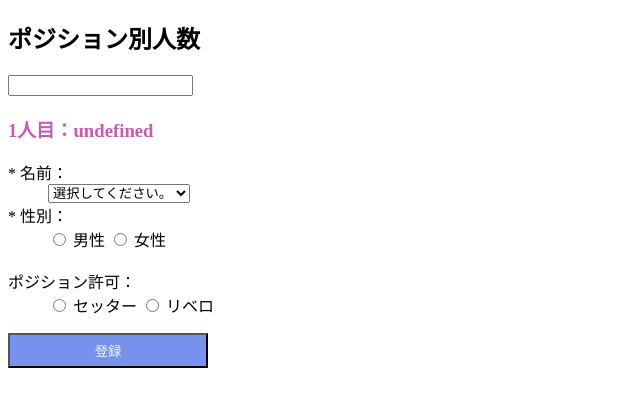
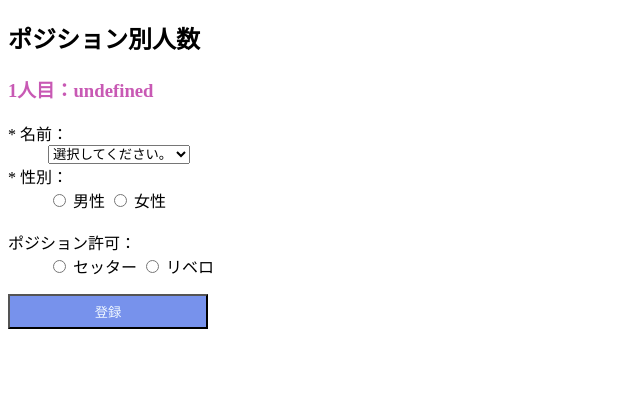
Before and after one commit to APELcrystal/teamCreate, a plain HTML site: page part.html in a window 1280 px wide. Shown: the whole page, without its empty margins (0-640 px from the left). Drawn offline with Linux system fonts and the light colour scheme.

Commit message:
Update part.html

```diff
--- a/part.html
+++ b/part.html
@@ -8,7 +8,7 @@
 
 <body>
   <h2>ポジション別人数</h2>
-  <input type="text">
+   <input type="text" autofocus style="display: none;">
 
   <h3><div id="number" style="color:rgba(174, 9, 144, 0.673)"></div></h3>
 
```
